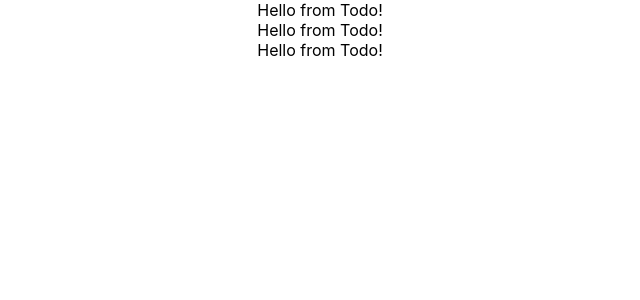
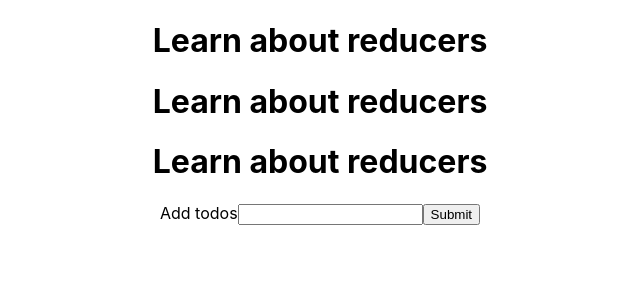
Before and after one commit to bloominstituteoftechnology/reducer-todo, a React (Create React App) app in the folder reducer-todo/: page / in a window 1280 px wide. Shown: the top 300 px of the page, without its empty margins (320-960 px from the left). Built offline with nearby package versions, Linux system fonts and the light colour scheme.

Commit message:
created Todosform component

```diff
--- a/reducer-todo/src/App.js
+++ b/reducer-todo/src/App.js
@@ -3,12 +3,14 @@ import logo from './logo.svg';
 import './App.css';
 import { initialState, reducer } from './reducer/reducer';
 import Todolist from './components/Todolist';
+import TodosForm from './components/TodosForm';
 
 function App() {
   const [todos, dispatch] = useReducer(reducer, initialState);
   return (
     <div className="App">
       <Todolist todos={todos}></Todolist>
+      <TodosForm></TodosForm>
     </div>
   );
 }
--- a/reducer-todo/src/components/Todo.js
+++ b/reducer-todo/src/components/Todo.js
@@ -4,8 +4,8 @@ const Todo = (props) => {
     console.log("props from Todo", props);
 
     return (
-        <div>
-            Hello from Todo!
+        <div key={props.todo.id}>
+            <h1>{props.todo.item}</h1>
         </div>
     )
 
--- /dev/null
+++ b/reducer-todo/src/components/TodosForm.js
@@ -0,0 +1,14 @@
+import React from "react";
+
+const TodosForm = () => {
+    return (
+        <form>
+            <label>Add todos</label>
+            <input/>
+            <button>Submit</button>
+        </form>
+    )
+
+}
+
+export default TodosForm;
```
